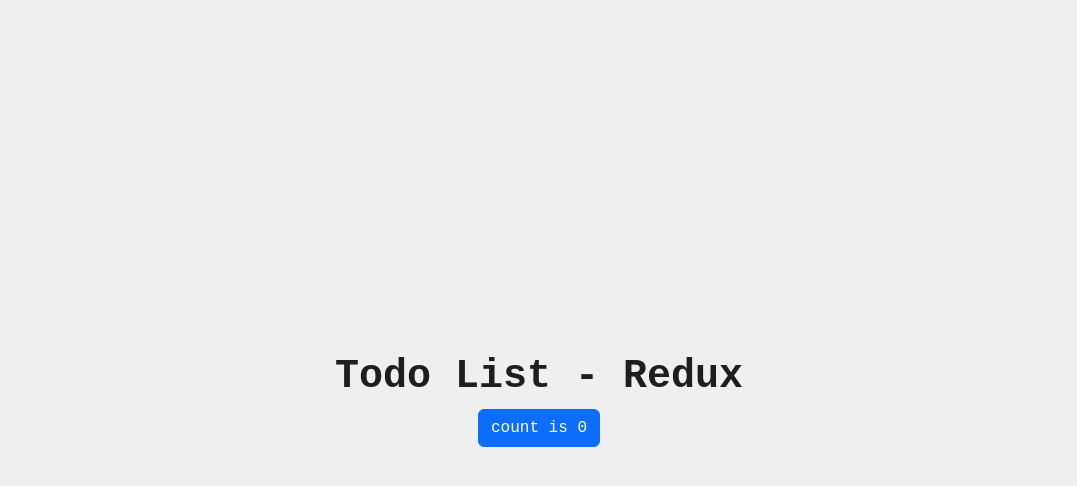
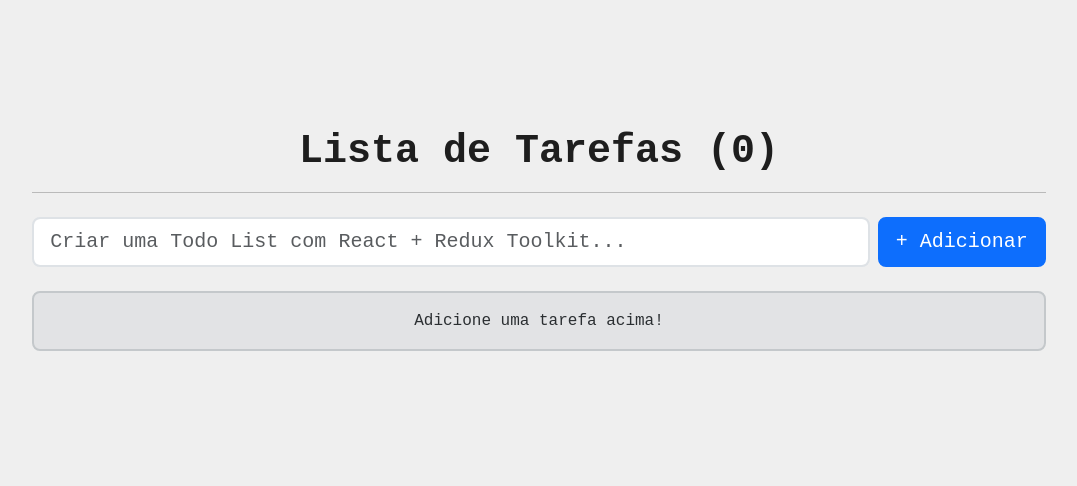
Before and after one commit to josuelustosa/to-do-list-redux, a React (Vite) app: page / in a window 1280 px wide. Shown: the top 486 px of the page, without its empty margins (101-1178 px from the left). Built offline with nearby package versions, Linux system fonts and the light colour scheme.

Commit message:
feat: inserindo lista e adaptando layout

```diff
--- a/package.json
+++ b/package.json
@@ -14,6 +14,7 @@
   "dependencies": {
     "@reduxjs/toolkit": "^1.9.5",
     "bootstrap": "^5.3.0",
+    "bootstrap-icons": "^1.10.5",
     "react": "^18.2.0",
     "react-dom": "^18.2.0",
     "react-redux": "^8.1.1"
--- a/src/App.tsx
+++ b/src/App.tsx
@@ -1,21 +1,65 @@
 import { useState } from "react";
 import "bootstrap/dist/css/bootstrap.min.css";
-
-import "./App.css";
+import "bootstrap-icons/font/bootstrap-icons.css";
 
 function App() {
-  const [count, setCount] = useState(0);
+  const [countTask, setCountTask] = useState(0);
 
   return (
-    <>
-      <h1 className="fs-1">Todo List - Redux</h1>
-      <button
-        className="btn btn-primary"
-        onClick={() => setCount((count) => count + 1)}
-      >
-        count is {count}
-      </button>
-    </>
+    <div className="py-5 my-5 text-center">
+      <h1 className="fs-1">Lista de Tarefas ({countTask})</h1>
+
+      <div className="col-lg-10 mx-auto">
+        <hr className="pb-2" />
+        <div className="d-grid gap-2 d-sm-flex justify-content-sm-center mb-4">
+          <div className="col">
+            <input
+              type="text"
+              className="form-control form-control-lg border-2 rounded-3"
+              placeholder="Criar uma Todo List com React + Redux Toolkit..."
+              aria-label="First name"
+            />
+          </div>
+          <button
+            type="button"
+            className="btn btn-lg btn-primary border-2 rounded-3"
+            onClick={() => setCountTask((count) => count + 1)}
+          >
+            + Adicionar
+          </button>
+        </div>
+
+        {countTask ? (
+          <ul className="list-group">
+            <li className="list-group-item d-flex justify-content-center align-items-center border-2 rounded-3 mb-2">
+              <div className="col-10 text-start">
+                <input
+                  className="form-check-input me-2"
+                  type="checkbox"
+                  value=""
+                  id="check-box-list"
+                />
+                <label className="form-check-label" htmlFor="check-box-list">
+                  Tarefa 1...
+                </label>
+              </div>
+              <div className="col-2 text-end">
+                <button type="button" className="btn btn-danger">
+                  <i className="bi bi-trash3-fill"></i>
+                </button>
+              </div>
+            </li>
+          </ul>
+        ) : (
+          <div
+            className="alert alert-secondary border-2 rounded-3"
+            role="alert"
+          >
+            Adicione uma tarefa acima!
+          </div>
+        )}
+      </div>
+    </div>
   );
 }
 
--- a/src/index.css
+++ b/src/index.css
@@ -2,8 +2,6 @@
   --fundo-claro: #efefef;
   --texto-primario: #1e1e1e;
 
-  --fs-1: 1rem;
-  --fs-2: 1.5rem;
   --tamanho-texto: 1rem;
 }
 
@@ -22,12 +20,6 @@ body {
   -webkit-font-smoothing: antialiased;
   -moz-osx-font-smoothing: grayscale;
   -webkit-text-size-adjust: 100%;
-
-  margin: 0;
-  display: flex;
-  place-items: center;
-  min-width: 320px;
-  min-height: 100vh;
 }
 
 #root {
@@ -38,13 +30,11 @@ body {
 }
 
 .fs-1 {
-  font-size: var(--fs-1);
   color: var(--texto-primario);
   font-weight: bold;
 }
 
 .fs-2 {
-  font-size: var(--fs-1);
   color: var(--texto-primario);
   font-weight: bold;
 }
```
Also changed, not shown: src/App.css (deleted), 1 other file (tests, documents, lock files or other folders).
